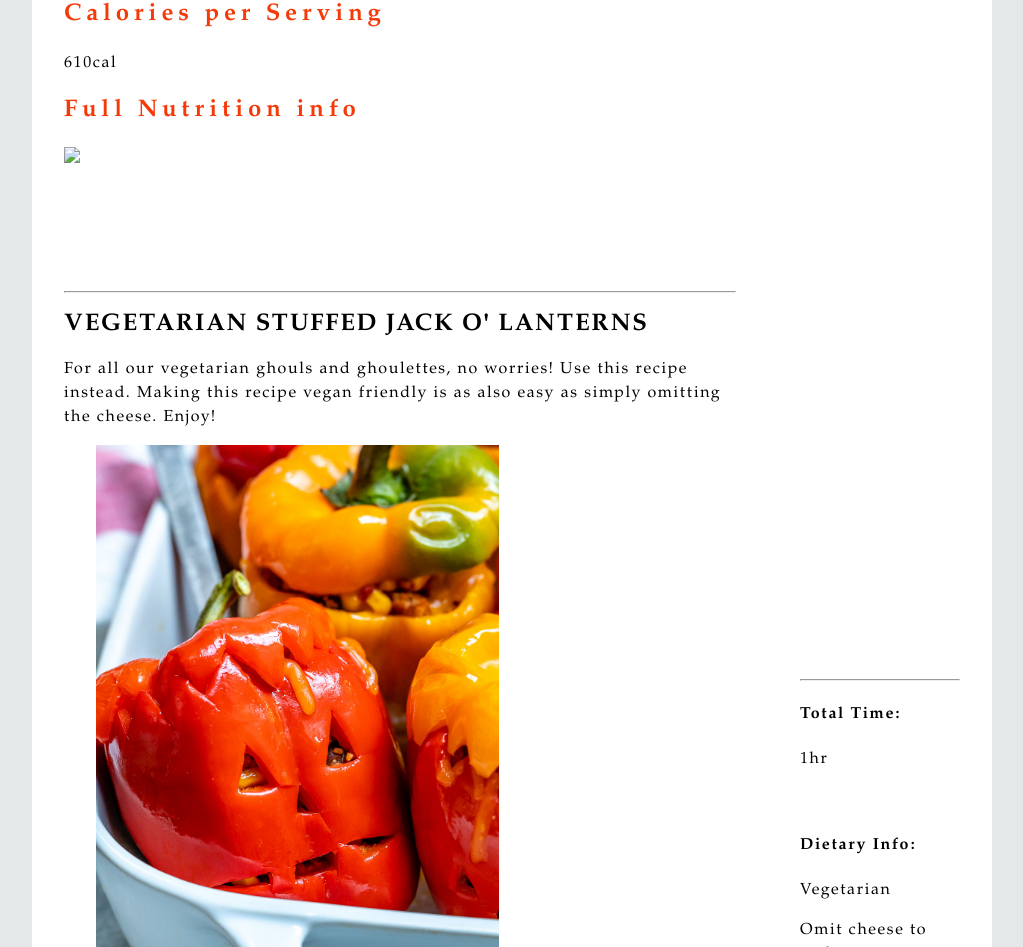
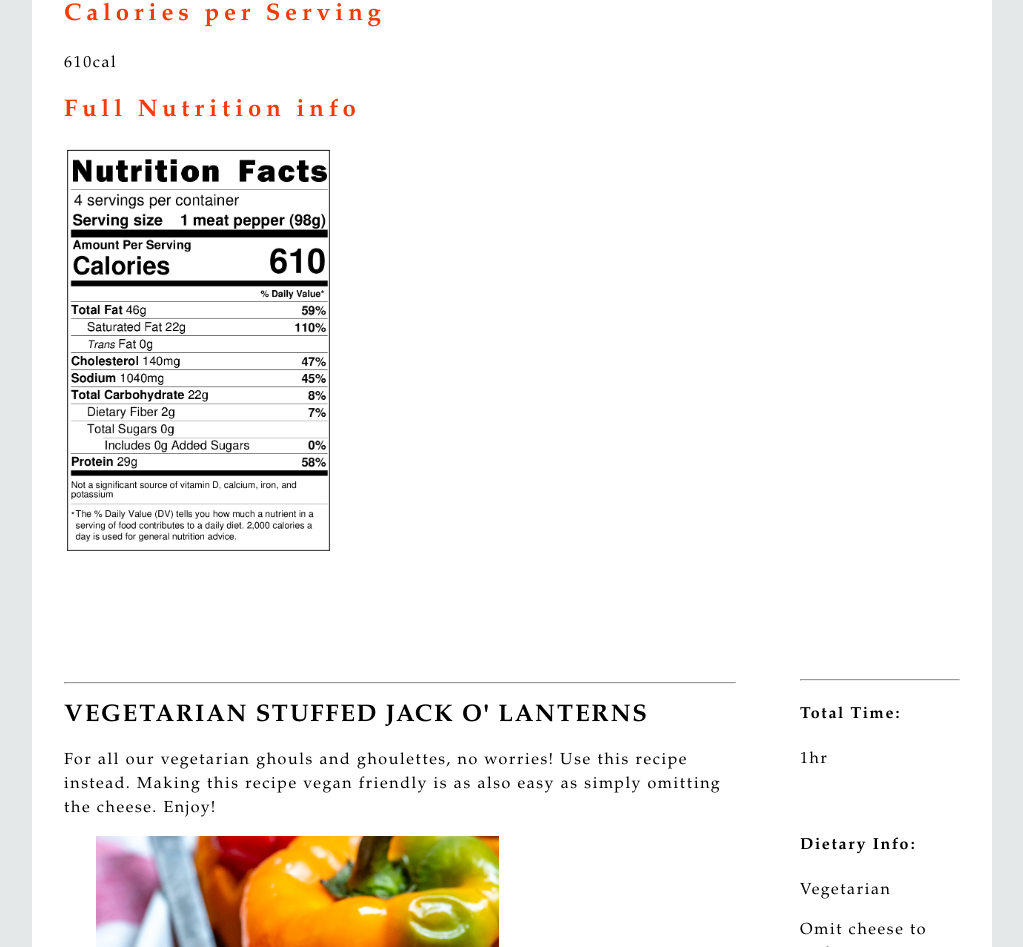
Before and after one commit to dudum98/Halloweats, a plain HTML site: page main.html in a window 1280 px wide. Shown: the part 3211-4158 px from the top of the page, without its empty margins (128-1151 px from the left). Drawn offline with Linux system fonts and the light colour scheme.

Commit message:
Update main.html
<img id="nutritionInfo" src="NutritionLabelMeat.png">

```diff
--- a/main.html
+++ b/main.html
@@ -117,7 +117,7 @@
             <p>610cal</p>
 
             <h3 id="nutritionM">Full Nutrition info</h3>
-            <img id="nutritionInfo" src="Meat.png">
+            <img id="nutritionInfo" src="NutritionLabelMeat.png">
             <br><br><br><br><br><br><hr>
 
             <h2>VEGETARIAN STUFFED JACK O' LANTERNS</h2>
```
